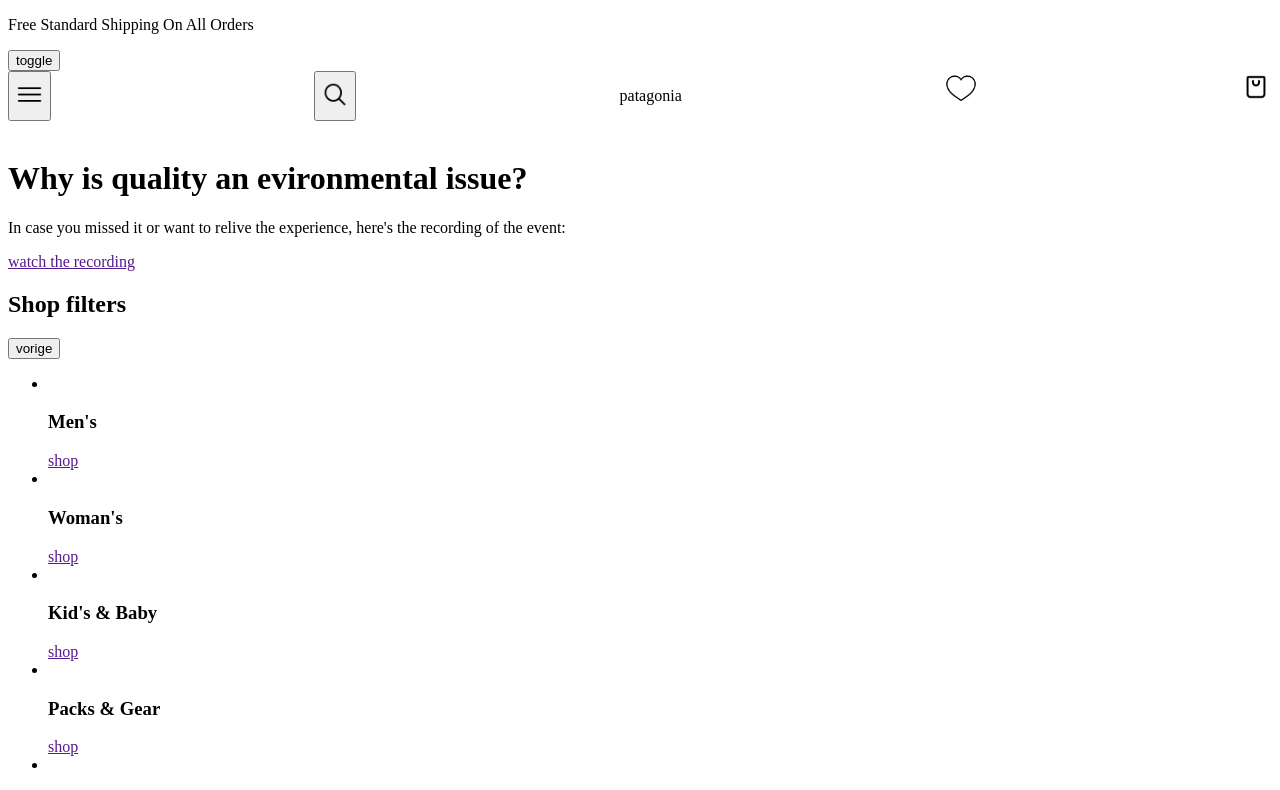
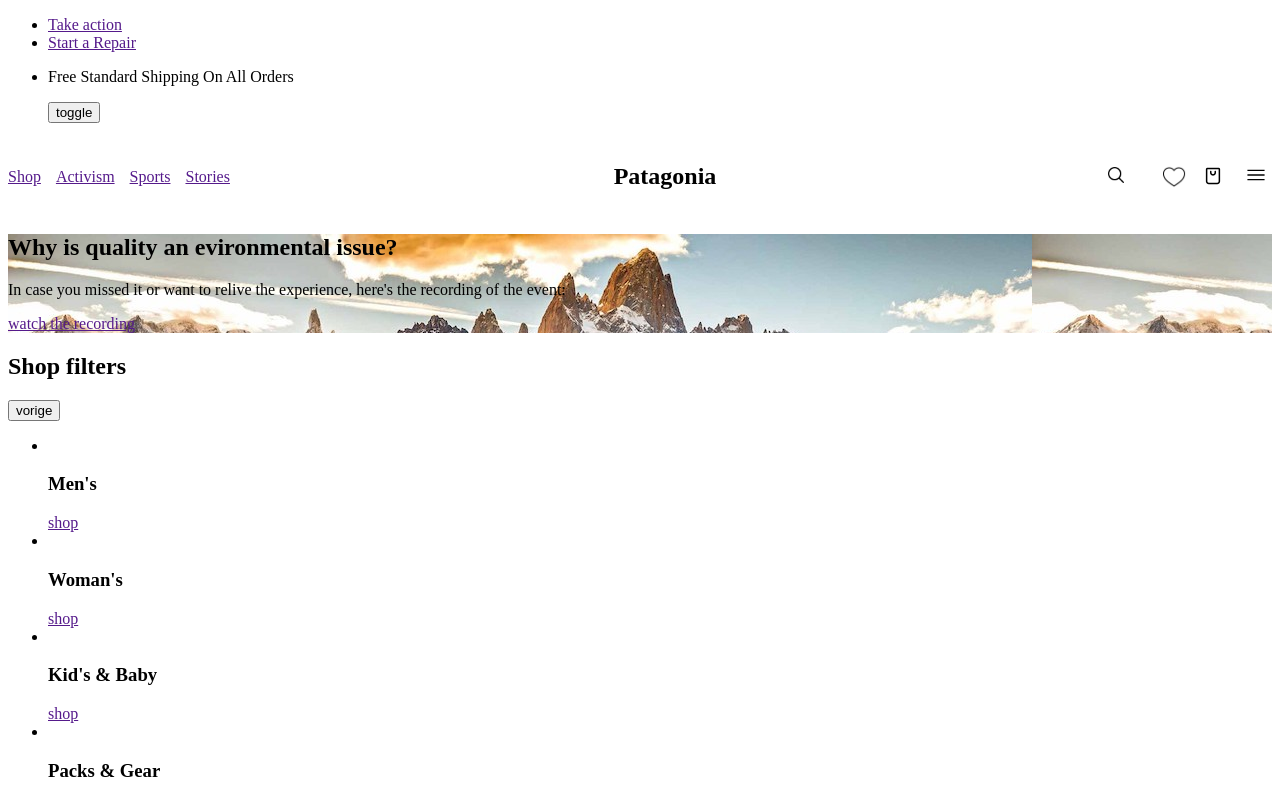
Before and after one commit to Pienvkk/FvD, a plain HTML site: page index.html in a window 1280 px wide. Shown: the top 790 px of the page. Drawn offline with Linux system fonts and the light colour scheme; a web font is replaced by a local one.

Commit message:
veranderingen

```diff
--- a/index.html
+++ b/index.html
@@ -14,21 +14,32 @@
 </head>
 <body>
 	<header>
-		<div>
-			<p>Free Standard Shipping On All Orders</p>
-				<button>toggle</button>
-		</div>
+			<ul>
+				<li> <a href="">Take action</a></li>
+				<li><a href="">Start a Repair</a></li>
+				<li><p>Free Standard Shipping On All Orders</p><button>toggle</button></li>
+			</ul>
 			<nav>
-				<li><button><img src="images/menuicons/hamburgermenu.png" alt=""></button></li>
-				<li><button><img src="images/menuicons/search.png" alt=""></button></li>
-				<li><p>patagonia</p></li>
-				<li><a href=""><img src="images/menuicons/heart.png" alt=""></a></li>
-				<li><a href=""><img src="images/menuicons/shoppingbag.png" alt=""></a></li>
+				<ul>
+					<li><a href="">Shop</a></li>
+					<li><a href="">Activism</a></li>
+					<li><a href="">Sports</a></li>
+					<li><a href="">Stories</a></li>
+				</ul>
+					<p>Patagonia</p>
+				<ul>
+					<li><button><img src="images/menuicons/search.png" alt="zoek icoon"></button></li>
+					<li><a href="images/menuicons/profiel.png"></a></li>
+					<li><a href=""><img src="images/menuicons/heart.png" alt="Wishlist icoon"></a></li>
+					<li><a href=""><img src="images/menuicons/shoppingbag.png" alt=""></a></li>
+					<li><button><img src="images/menuicons/hamburgermenu.png" alt="hamburgermenu icoon"></button></li>
+				</ul> <!--iconen met dank aan free.pik.nl-->
 			</nav>
-			    <img src="" alt="">
+			    <section>
 					<h1>Why is quality an evironmental issue?</h1>
 						<p>In case you missed it or want to relive the experience, here's the recording of the event:</p>
 							<a href="">watch the recording</a>
+				</section>
 	</header>
 	<main>
 		<section>
--- a/styles/style.css
+++ b/styles/style.css
@@ -20,22 +20,67 @@
 	--primary-action: black;
 }
 
-header nav{
-	display: flex;
-	justify-content: space-between;
+header nav {
+    display: grid;
+    grid-template-columns: auto 1fr auto; /* Left, center (logo), right */
+    align-items: center;
+    gap: 10px;
 }
 
-header nav li img{
-	width: 2em;
+/* Links (links van het logo) */
+header nav ul:first-of-type {
+    display: flex;
+    justify-content: flex-start; /* Altijd links uitlijnen */
+    gap: 15px;
+    list-style: none;
+    margin: 0;
+    padding: 0;
+    grid-column: 1;
+	flex-wrap: wrap;/* Plaats in de eerste kolom van de grid */
+	grid-template-rows: auto;
+    grid-template-columns: auto auto auto auto auto;
 }
 
-header nav li{
-	display: flex;
-	justify-content: space-between;}     /* vragen /*
+header nav p {
+    text-align: center;
+    font-size: 1.5em;
+    font-weight: bold;
+    white-space: nowrap;
+    grid-column: 2;
+}
+
+header nav ul:last-of-type {
+    display: flex;
+    justify-content: flex-end; /* Altijd rechts uitlijnen */
+    gap: 15px;
+    list-style: none;
+    margin: 0;
+    padding: 0;
+    grid-column: 3;
+	flex-wrap: wrap;
+}
+
+
+header nav ul li img {
+    width: 1.5em;
+    display: block;
+}
+
+
+header nav button {
+    background: none;
+    border: none;
+    cursor: pointer;
+}
+
+header section{
+	background-image: url(../images/Home/berghero.jpg);
+
+}
 
 
 
-Header
+
 
 
 
```
Also changed, not shown: images/menuicons/profiel.png (added).
